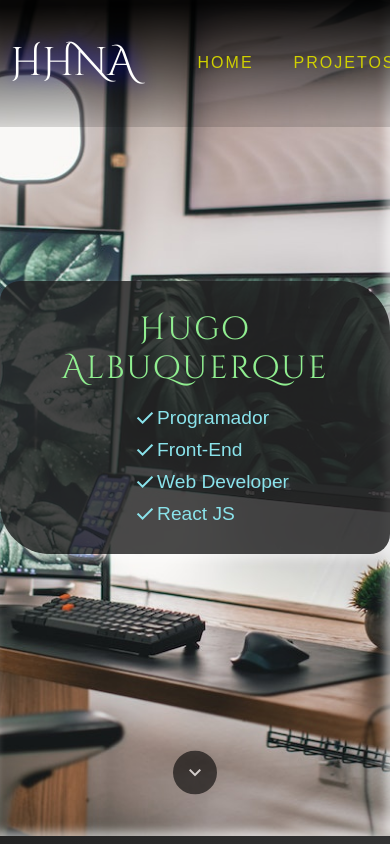
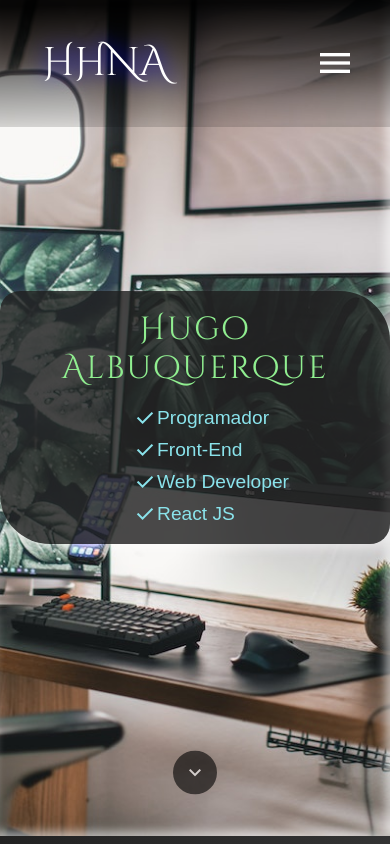
Before and after one commit to HugoAlbuquerque1993/Portfolio, a plain HTML site: page index.html in a window 390 px wide. Shown: the top 844 px of the page. Drawn offline with nearby package versions, Linux system fonts and the light colour scheme; a web font is replaced by a local one.

Commit message:
menu mobile

```diff
--- a/index.html
+++ b/index.html
@@ -17,8 +17,9 @@
 	<body>
 		<header id="myHeader">
 			<h2 class="pulse">HHNA</h2>
-			<nav>
+			<nav class="navBar">
 				<ul>
+					<i class="material-icons menuIcon" id="closeMenu">close</i>
 					<li>
 						<a href="#Home" class="neonBtn"> <span></span><span></span><span></span><span></span> Home</a>
 					</li>
@@ -33,7 +34,7 @@
 					</li>
 				</ul>
 			</nav>
-			<!-- <i class="material-icons" onclick="openMenu()">menu</i> -->
+			<i class="material-icons menuIcon" id="openMenu">menu</i>
 		</header>
 
 		<main>
@@ -176,6 +177,29 @@
 					document.querySelector("header > h2").style.fontSize = "2.5rem"
 				}
 			}
+
+			const navBar = document.querySelector(".navBar")
+			const openMenu = document.querySelector("#openMenu")
+			var gate = false
+			openMenu.addEventListener("click", () => {
+				navBar.style.left = 0
+				openMenu.style.opacity = 0
+				openMenu.style.zIndex = -1
+				gate = true
+			})
+
+			const closeMenuArr = [...document.querySelectorAll(".navBar > ul > *")]
+			closeMenuArr.forEach((el) => {
+				el.addEventListener("click", closeMenuFunc)
+			})
+			function closeMenuFunc(e) {
+				if (gate == true) {
+					navBar.style.left = "100vw"
+					openMenu.style.opacity = 1
+					openMenu.style.zIndex = 0
+					gate = false
+				}
+			}
 		</script>
 	</body>
 </html>
--- a/styles/index.css
+++ b/styles/index.css
@@ -46,14 +46,23 @@ header {
 	z-index: 2;
 }
 @keyframes headerFade {
-	0% { transform: translateY(-100%); opacity: 0; }
-	100% { transform: translateY(0%); opacity: 1;}
+	0% {
+		transform: translateY(-100%);
+		opacity: 0;
+	}
+	100% {
+		transform: translateY(0%);
+		opacity: 1;
+	}
 }
 header.slideHeader {
 	box-shadow: 2px 2px 10px #00000090, 2px 2px 30px #00000090;
 	color: gold;
 	height: 7vh;
 	background-color: #333;
+}
+header .menuIcon {
+	display: none;
 }
 header > h2 {
 	display: flex;
@@ -66,7 +75,7 @@ header > h2 {
 	border-radius: 5px 15px;
 	padding: 5px 10px;
 	cursor: none;
-	transition: .5s;
+	transition: 0.5s;
 }
 header nav {
 	display: block;
@@ -113,14 +122,18 @@ main #Home .centerBox {
 	flex-direction: column;
 	align-items: start;
 	background-color: #222222d0;
-	padding: 20px;
+	padding: 10px;
 	border-radius: 20px 50px;
 	box-shadow: 5px 5px 10px #ffffff80;
 	animation: fadeIn 3s ease;
 }
 @keyframes fadeIn {
-	0% { opacity: 0%;}
-	100% { opacity: 100%;}
+	0% {
+		opacity: 0%;
+	}
+	100% {
+		opacity: 100%;
+	}
 }
 main #Home h1 {
 	font-size: 2rem;
@@ -163,13 +176,13 @@ main #Home img:hover {
 }
 @keyframes toDown {
 	0% {
-		transform: translateY(0px) ;
+		transform: translateY(0px);
 	}
 	50% {
-		transform: translateY(10px) ;
+		transform: translateY(10px);
 	}
 	100% {
-		transform: translateY(0px) ;
+		transform: translateY(0px);
 	}
 }
 
@@ -215,3 +228,60 @@ main #Perfil p {
 	margin-bottom: 50px;
 	text-indent: 30px;
 }
+
+@media (max-width: 600px) {
+	header {
+		display: flex;
+		align-items: center;
+		justify-content: space-between;
+		padding: 0 30px;
+		width: 100vw;
+		height: 15vh;
+		min-height: 50px;
+		transition: 0.5s;
+		animation: headerFade 1.5s ease-in-out;
+		z-index: 2;
+	}
+	header.slideHeader {
+		height: 8vh;
+	}
+	header nav {
+		position: absolute;
+		top: 0px;
+		left: 100vw;
+		transition: 0.5s;
+		background-color: #00000080;
+		width: 100vw;
+		height: 100vh;
+	}
+	header ul {
+		display: flex;
+		align-items: center;
+		font-size: 2rem;
+		flex-direction: column;
+		margin-top: 25px;
+	}
+	header #closeMenu {
+		align-self: flex-end;
+		margin-right: 6.3%;
+	}
+	header .menuIcon {
+		display: flex;
+		font-size: 2.5rem;
+		transition: 0.5s;
+		cursor: pointer;
+		padding: 5px;
+		border-radius: 50%;
+	}
+	header .menuIcon:hover {
+		background-color: #000000;
+	}
+
+	main #Home img {
+		position: absolute;
+		width: 100px;
+		z-index: 0;
+		opacity: 0;
+		transition: 1s;
+	}
+}
--- a/styles/neonBtn.css
+++ b/styles/neonBtn.css
@@ -20,7 +20,6 @@
 	letter-spacing: 2px;
 	text-decoration: none;
 	padding: 10px 20px;
-	font-size: 1rem;
 	transition: 0.2s;
 	text-transform: uppercase;
 	overflow: hidden;
```
